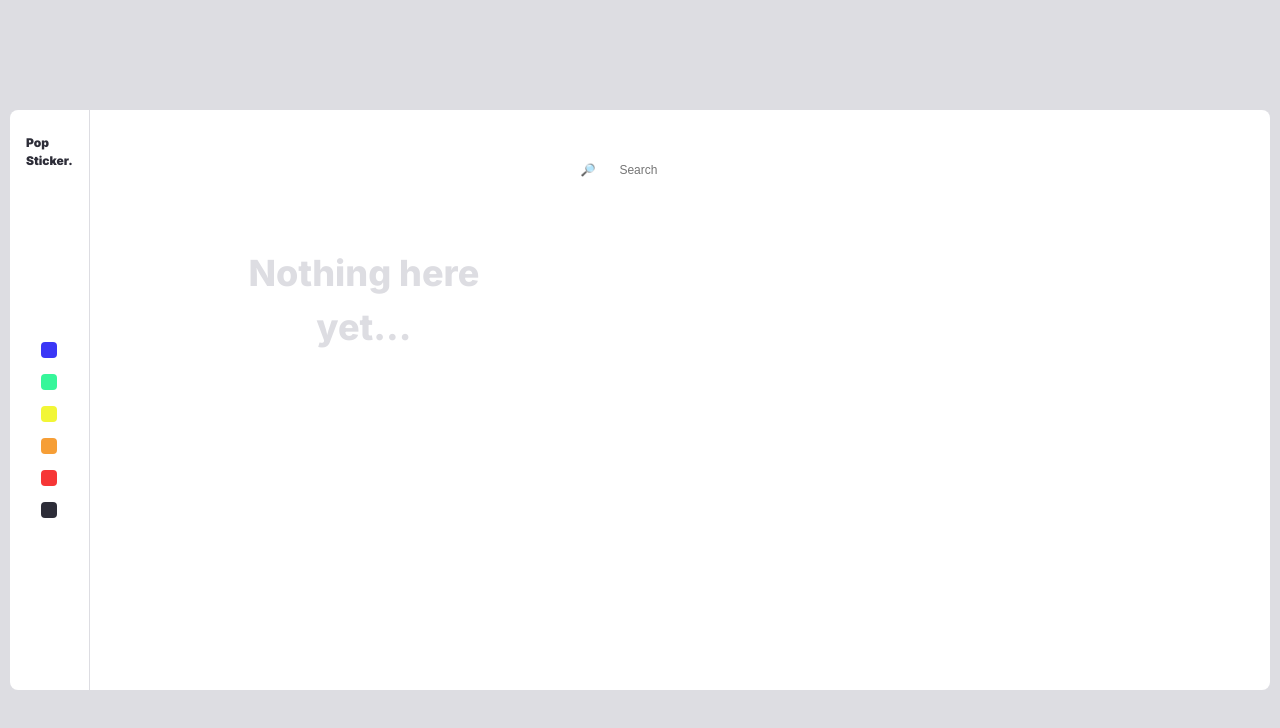
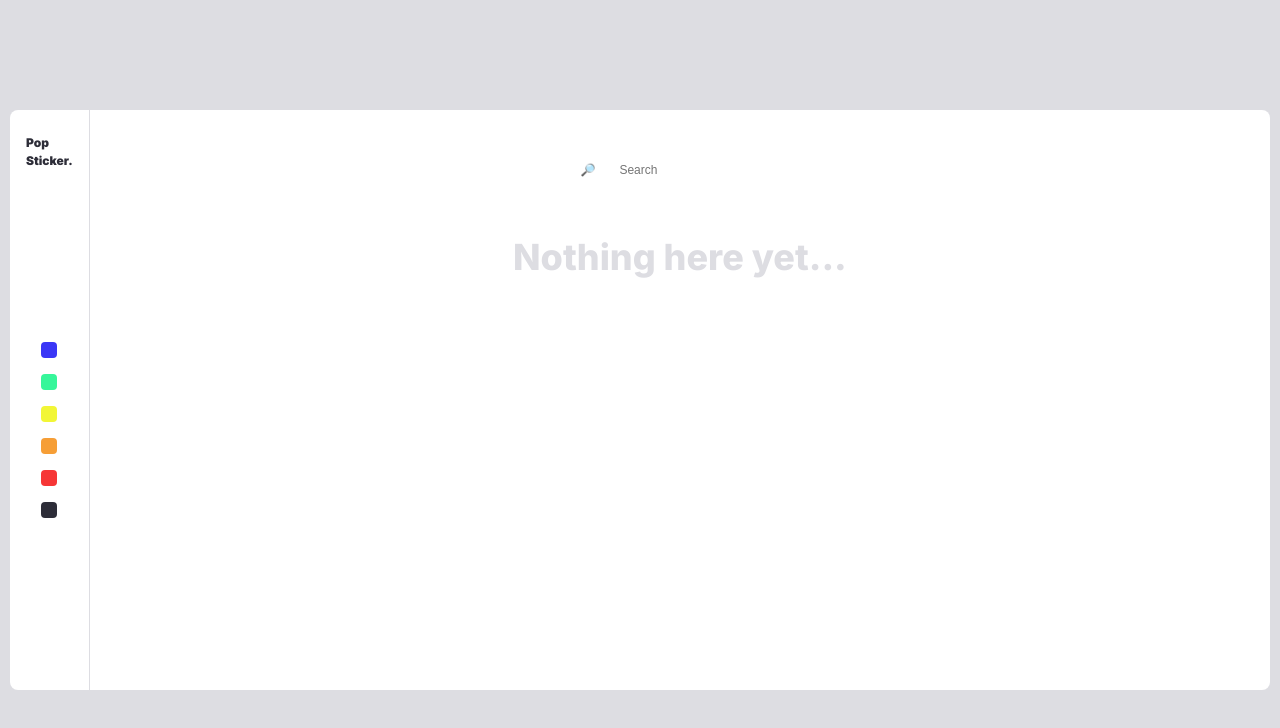
Before and after one commit to GabrielModog/popsticker-react, a React (Vite) app: page / in a window 1280 px wide. Shown: the top 728 px of the page. Built offline with nearby package versions, Linux system fonts and the light colour scheme.

Commit message:
[feat] Add search for card by color and text

```diff
--- a/src/App.tsx
+++ b/src/App.tsx
@@ -7,17 +7,19 @@ import CardList from "./components/CardList";
 import SearchInput from "./components/SearchInput";
 
 function App() {
-  const { stickers } = useContext(StickersContext);
-  // console.log(stickers.list);
+  const { stickers, searchForCard, clearSearch } = useContext(StickersContext);
+
   return (
     <main className="main-section">
       <div className="main-section__container">
         <Sidebar />
         <section className="main-section__content">
-          <SearchInput />
-          <CardList
-            list={stickers.list}
-          />
+          <SearchInput doSearch={searchForCard} clearSearch={clearSearch} />
+          {!stickers.list ||
+            (stickers.list.length === 0 && (
+              <h3 className="empty-list-title">Nothing here yet...</h3>
+            ))}
+          <CardList list={stickers.list} />
         </section>
       </div>
     </main>
--- a/src/components/CardList.tsx
+++ b/src/components/CardList.tsx
@@ -8,10 +8,6 @@ export default function CardList(props: CardListProps) {
   const { list } = props;
   return (
     <article className="cards-section">
-      {!list ||
-        (list.length === 0 && (
-          <h3 className="empty-list-title">Nothing here yet...</h3>
-        ))}
       {list &&
         list.map((item: any) => (
           <Card
--- a/src/components/SearchInput.tsx
+++ b/src/components/SearchInput.tsx
@@ -1,11 +1,36 @@
-/*
- * TODO:
- * - add search icon
- * - style input
-* */
-export default function SearchInput(){
-  return <div className="search-input search-input__container">
-    <label htmlFor="searchInput">🔎</label>
-    <input id="searchInput" type="text" placeholder="Search" />
-  </div>
+import { ChangeEvent, useState } from "react";
+
+interface SearchInputProps {
+  doSearch: (searchText: string) => void;
+  clearSearch: () => void
 }
+
+export default function SearchInput(props: SearchInputProps) {
+  const { doSearch, clearSearch } = props;
+  const [text, setText] = useState("");
+  function handleOnChange(event: ChangeEvent<HTMLInputElement>) {
+    setText(event.target.value);
+    doSearch(event.target.value);
+  }
+  function handleClearSearch() {
+    setText("")
+    clearSearch()
+  }
+  return (
+    <div className="search-input search-input__container">
+      <label htmlFor="searchInput">🔎</label>
+      <input
+        id="searchInput"
+        type="text"
+        placeholder="Search"
+        value={text}
+        onChange={handleOnChange}
+      />
+      {text.trim().length >= 1 && (
+        <button type="button" onClick={handleClearSearch}>
+          ✖️
+        </button>
+      )}
+    </div>
+  );
+}
--- a/src/contexts/StickersContext.tsx
+++ b/src/contexts/StickersContext.tsx
@@ -1,5 +1,5 @@
 /* eslint-disable @typescript-eslint/no-explicit-any */
-import { createContext, useMemo, useReducer } from "react";
+import { createContext, useMemo, useReducer, useState } from "react";
 
 export const StickersContext = createContext<any>(null);
 
@@ -33,12 +33,13 @@ const stickersReducer = (
     case "select_sticker":
       return {
         list: state.list.map((sticker) => {
-          if (sticker.id === action.payload) return {
+          if (sticker.id === action.payload)
+            return {
               ...sticker,
-            selected: true
-          }
-          return { ...sticker, selected: false }
-        })
+              selected: true,
+            };
+          return { ...sticker, selected: false };
+        }),
       };
     case "add_to_list":
       return {
@@ -75,6 +76,7 @@ const initialState = {
 
 export function StickersProvider({ children }: any) {
   const [state, dispatch] = useReducer(stickersReducer, initialState);
+  const [temp, setTemp] = useState<any[]>([]);
 
   function addSticker(sticker: any) {
     dispatch({
@@ -113,18 +115,48 @@ export function StickersProvider({ children }: any) {
   function selectSticker(id: any) {
     dispatch({
       type: "select_sticker",
-      payload: id
-    })
+      payload: id,
+    });
   }
 
-  const contextValue: any = useMemo(() => ({
+  function searchForCard(searchText: string) {
+    if (temp.length === 0) {
+      setTemp(state.list);
+    }
+
+    const filtered = state.list.filter(
+      (item) =>
+        item.id.includes(searchText) ||
+        item.text.includes(searchText) ||
+        item.color.includes(searchText)
+    );
+
+    dispatch({
+      type: "set_list",
+      payload: filtered,
+    });
+  }
+
+  function clearSearch() {
+    dispatch({
+      type: "set_list",
+      payload: temp,
+    });
+  }
+
+  const contextValue: any = useMemo(
+    () => ({
       stickers: state,
       addSticker,
       removeSticker,
       changeSticker,
       changeStickerColor,
       selectSticker,
-  }), [state])
+      searchForCard,
+      clearSearch,
+    }),
+    [state]
+  );
 
   return (
     <StickersContext.Provider value={contextValue}>
--- a/src/styles/index.scss
+++ b/src/styles/index.scss
@@ -55,11 +55,10 @@ h1 {
 button {
   border-radius: 8px;
   border: 1px solid transparent;
-  padding: 0.6em 1.2em;
-  font-size: 1em;
+  font-size: 12px;
   font-weight: 500;
   font-family: inherit;
-  background-color: #1a1a1a;
+  background-color: transparent;
   cursor: pointer;
   transition: border-color 0.25s;
 }
```
Lines whose indentation alone changed are shown as unchanged.
